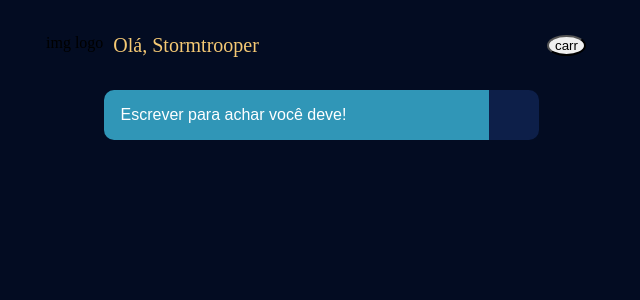
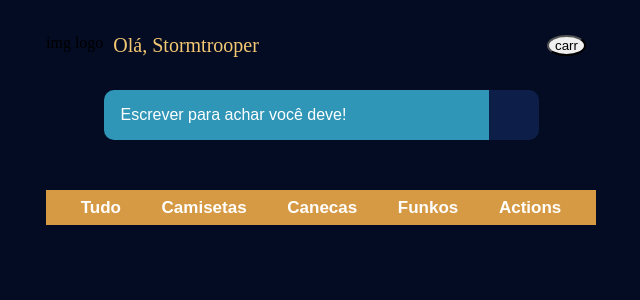
Before and after one commit to LeonMesquita/projeto14-darkside-store-front, a React (Create React App) app: page / in a window 1280 px wide. Shown: the top 300 px of the page, without its empty margins (319-959 px from the left). Built offline with nearby package versions, Linux system fonts and the light colour scheme; some icons are missing.

Commit message:
suggestions bar

```diff
--- a/src/components/pages/HomePage.js
+++ b/src/components/pages/HomePage.js
@@ -5,9 +5,44 @@ export default function HomePage(){
     const [searchedProduct, setSearchedProduct] = useState('');
     //#D49943
     //#F5C974
+    const productTypeList = ['Tudo', 'Camisetas', 'Canecas', 'Funkos', 'Actions'];
     return(
         <>
             <SearchBar value={searchedProduct} setValue={setSearchedProduct}/>
+            <SuggestionsArea>
+                {productTypeList.map((type) => <button>{type}</button>)}
+            </SuggestionsArea>
         </>
     );
 }
+
+const SuggestionsArea = styled.div`
+    height: 35px;
+    width: 100%;
+    background: #D69A44;
+    display: flex;
+    margin-top: 50px;
+    align-items: center;
+    justify-content: space-evenly;
+    overflow: scroll;
+
+    button{
+        border: none;
+        background: transparent;
+        color: white;
+        font-weight: 700;
+        font-size: 17px;
+        cursor: pointer;
+        transition: font-size 0.2s;
+
+        &:hover{
+
+            font-size: 20px;
+
+    }
+
+    }
+
+
+
+`
--- a/src/styles.css
+++ b/src/styles.css
@@ -24,7 +24,7 @@ input{
 }
 input:focus {
     outline: none;
-    border: none;
+    border: solid 2px #D49943;
  }
 
  ::placeholder{
```
